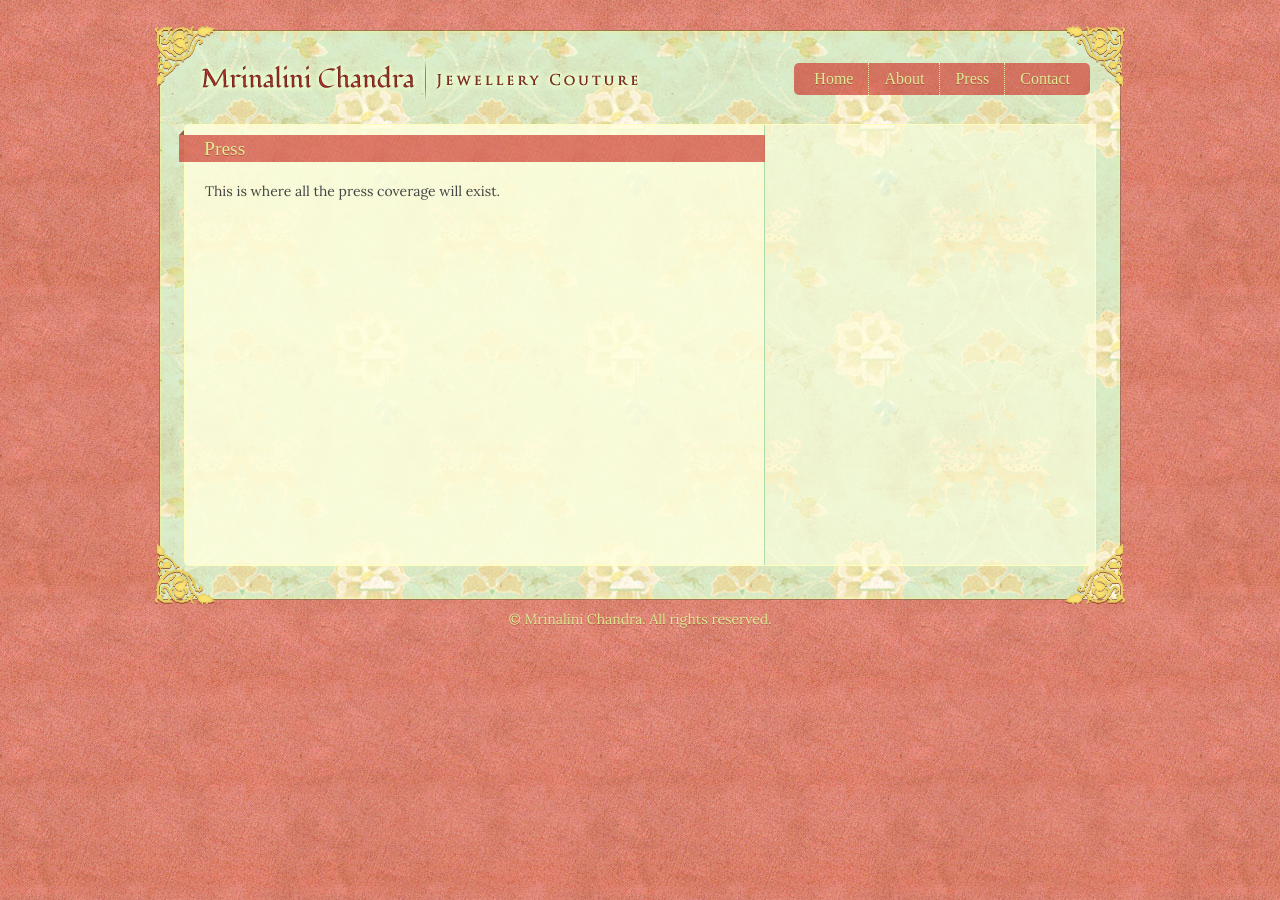
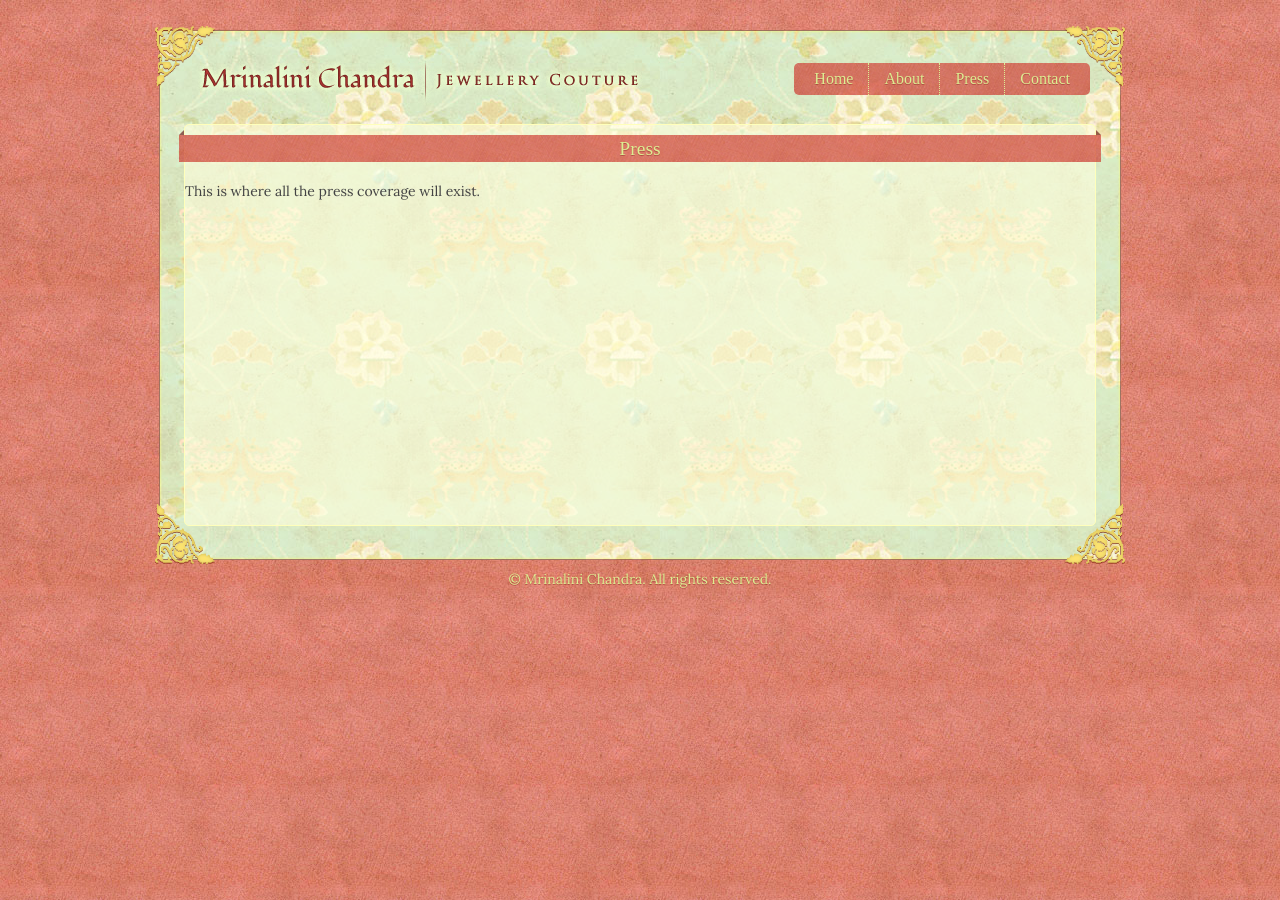
Before and after one commit to mrinalini/mrinalini.github.com, a Jekyll site: the page built from press.html, in a window 1280 px wide. Built offline with Jekyll 4.4.1, drawn with Linux system fonts in a browser that asks for light colours; some web fonts are replaced.

Commit message:
Simplify the content structure. Heading in the center instead of left align.

```diff
--- a/_layouts/content.html
+++ b/_layouts/content.html
@@ -46,28 +46,11 @@
     </div>
     <div class="clearfix"></div>
     <div id="content" role="main">
-      {% if page.full_width %}
-        <div id="full-content">
-          <div id="page-heading">
-            {{ page.title }}
-          </div>
-          <br />
-          {{ content }}
-        </div>
-      {% else %}
-
-        <div class="left-content">
-          <div id="page-heading">
-            {{ page.title }}
-          </div>
-          <br />
-          {{ content }}
-        </div>
-        <div class="right-content">
-          <img src="{{page.right_image}}" />
-        </div>
-        <div class="clearfix"></div>
-      {% endif %}
+      <div id="page-heading">
+        {{ page.title }}
+      </div>
+      <br />
+      {{ content }}
     </div>
     <div class="clearfix"></div>
   <!-- </div> -->
--- a/css/main.css
+++ b/css/main.css
@@ -165,20 +165,29 @@
 }
 
 #page-heading {
+  text-align: center;
   position: relative;
   background: url('../img/coraltexture.png');
   color: #DDEE92;
   display: inline-block;
   font-family: "Fondamento";
   font-size: 1.4em;
-  left: -26px;
-  right: -20px;
-  margin-bottom: 10px;
-  padding: 0px 25px;
+  left: -6px;
+  margin-bottom: 30px;
   position: relative;
   text-shadow: 0px 1px 0px rgba(90, 0, 0, 0.3);
-  top: -10px;
-  width: 536px;
+  top: 10px;
+  width: 922px;
+}
+
+#page-heading:after {
+  content: ' ';
+  position: absolute;
+  top: -5px;
+  right: 0px;
+  display: block;
+  border-left: 5px solid rgba(90, 0, 0, 0.6);
+  border-top: 5px solid transparent;
 }
 
 /* Menu */
```
